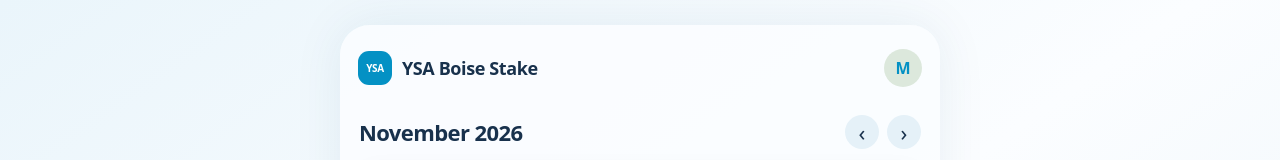
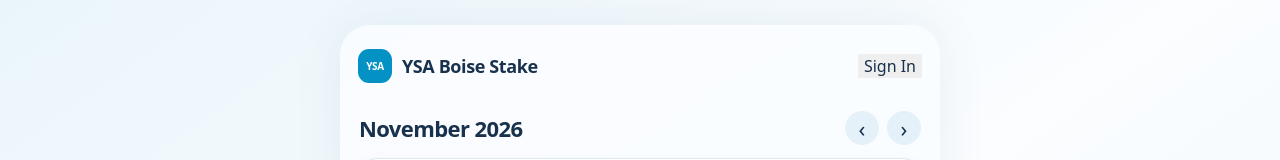
Before and after one commit to mcb1510/ysa_boise_stake_website, a plain HTML site: page calendar.html in a window 1280 px wide. Shown: the top 160 px of the page. Drawn offline with Linux system fonts and the light colour scheme; no server answers.

Commit message:
Use a text Sign In button in the calendar header

```diff
--- a/calendar.html
+++ b/calendar.html
@@ -8,7 +8,7 @@
   <link rel="stylesheet" href="css/calendar.css">
 </head>
 <body><main class="app">
-  <header><div class="brand"><span class="mark">YSA</span><span>YSA Boise Stake</span></div><button class="profile" aria-label="Sign in to manage events" onclick="location.href='admin.html'">M</button></header>
+  <header><div class="brand"><span class="mark">YSA</span><span>YSA Boise Stake</span></div><button class="signin" aria-label="Sign in to manage events" onclick="location.href='admin.html'">Sign In</button></header>
   <section aria-label="Calendar"><div class="controls"><h2 id="monthTitle">November 2026</h2><div class="control-buttons"><button class="round" id="prev" aria-label="Previous month">‹</button><button class="round" id="next" aria-label="Next month">›</button></div></div><div class="calendar"><div class="weekdays"><span>Sun</span><span>Mon</span><span>Tue</span><span>Wed</span><span>Thu</span><span>Fri</span><span>Sat</span></div><div class="days" id="calendarDays"></div></div></section>
   <div class="filters" id="filters"><button class="filter active" data-filter="all">All calendars</button><button class="filter" id="todayBtn" data-filter="today">Today</button><button class="filter" data-filter="Stake">Stake</button><button class="filter" data-filter="River Valley">River Valley</button><button class="filter" data-filter="Overland">Overland</button><button class="filter" data-filter="Owyhee">Owyhee</button><button class="filter" data-filter="Table Rock">Table Rock</button><button class="filter" data-filter="Eagle Island">Eagle Island</button><button class="filter" data-filter="North Linder">North Linder</button></div>
   <section><div class="agenda-head"><h2 id="dateTitle">Saturday, November 14</h2><span id="count">3 events</span></div><div class="events" id="events"></div></section>
```
